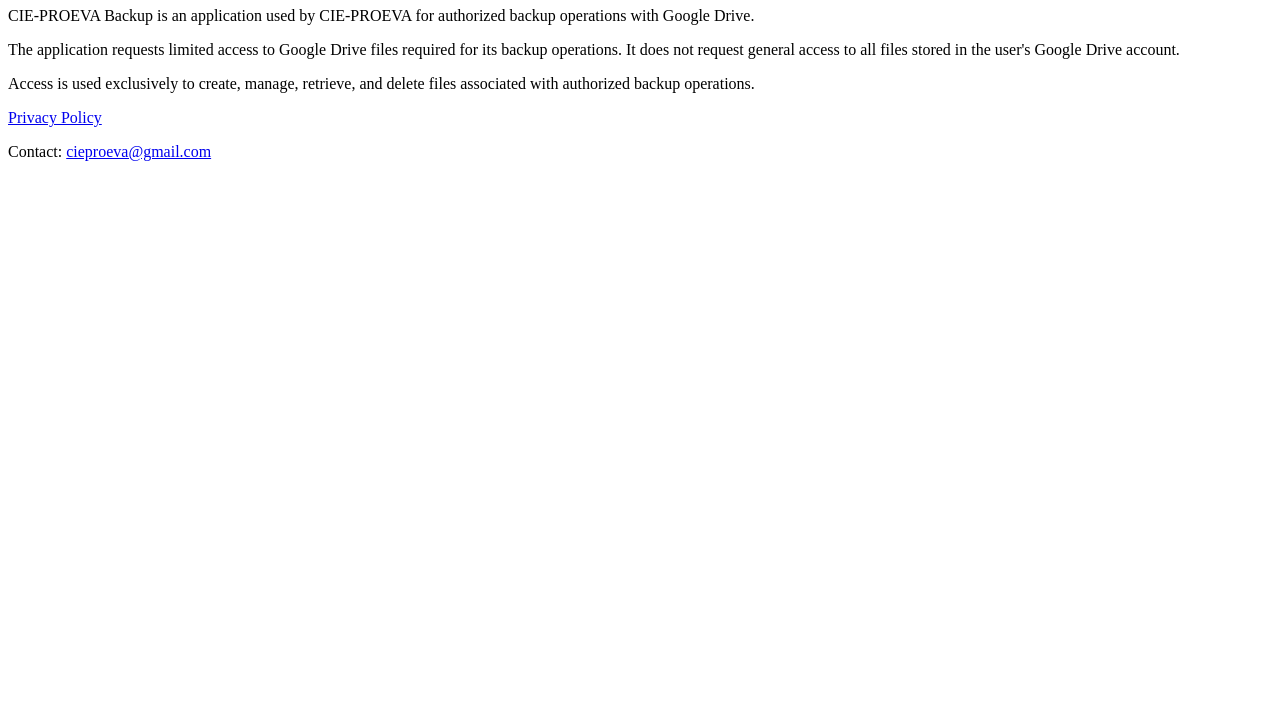
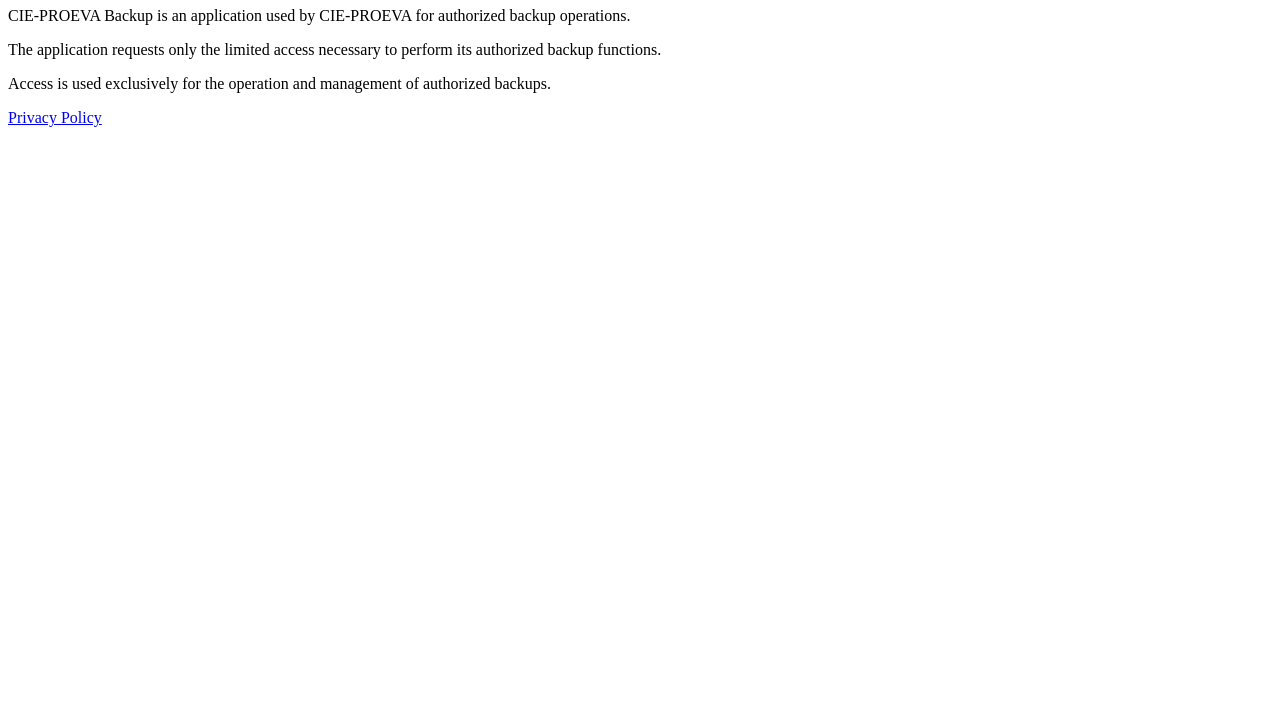
Before and after one commit to toxavy/cieproeva-backup-pages, a plain HTML site: page index.html in a window 1280 px wide. Shown: the part 73-800 px from the top of the page. Drawn offline with Linux system fonts and the light colour scheme.

Commit message:
Update index.html

```diff
--- a/index.html
+++ b/index.html
@@ -8,7 +8,7 @@
 
   <meta
     name="description"
-    content="CIE-PROEVA Backup is an application used for authorized backup operations with Google Drive using limited file access."
+    content="CIE-PROEVA Backup supports authorized backup operations using limited data access."
   >
 </head>
 
@@ -18,32 +18,22 @@
 
     <p>
       CIE-PROEVA Backup is an application used by CIE-PROEVA
-      for authorized backup operations with Google Drive.
+      for authorized backup operations.
     </p>
 
     <p>
-      The application requests limited access to Google Drive
-      files required for its backup operations. It does not
-      request general access to all files stored in the user's
-      Google Drive account.
+      The application requests only the limited access necessary
+      to perform its authorized backup functions.
     </p>
 
     <p>
-      Access is used exclusively to create, manage, retrieve,
-      and delete files associated with authorized backup
-      operations.
+      Access is used exclusively for the operation and management
+      of authorized backups.
     </p>
 
     <p>
       <a href="privacy.html">Privacy Policy</a>
     </p>
-
-    <p>
-      Contact:
-      <a href="mailto:cieproeva@gmail.com">
-        cieproeva@gmail.com
-      </a>
-    </p>
   </main>
 </body>
 </html>
```
